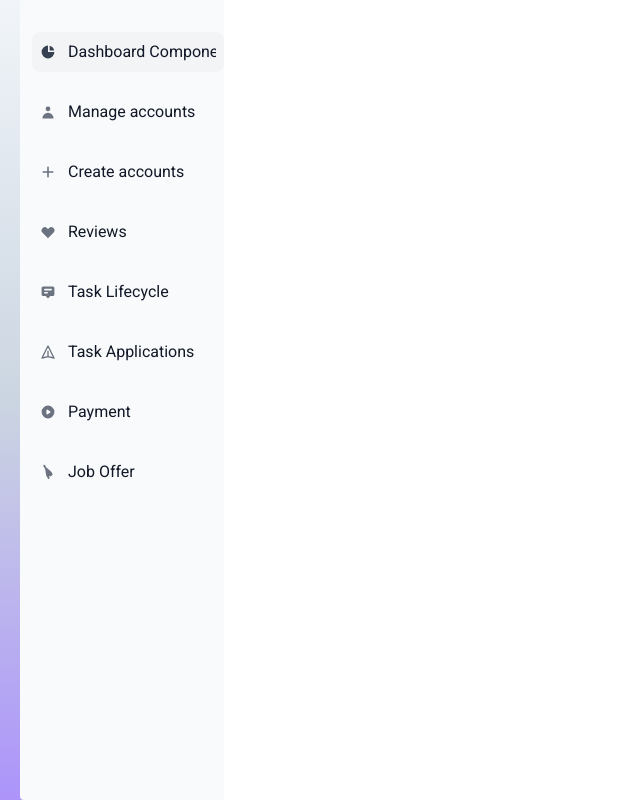
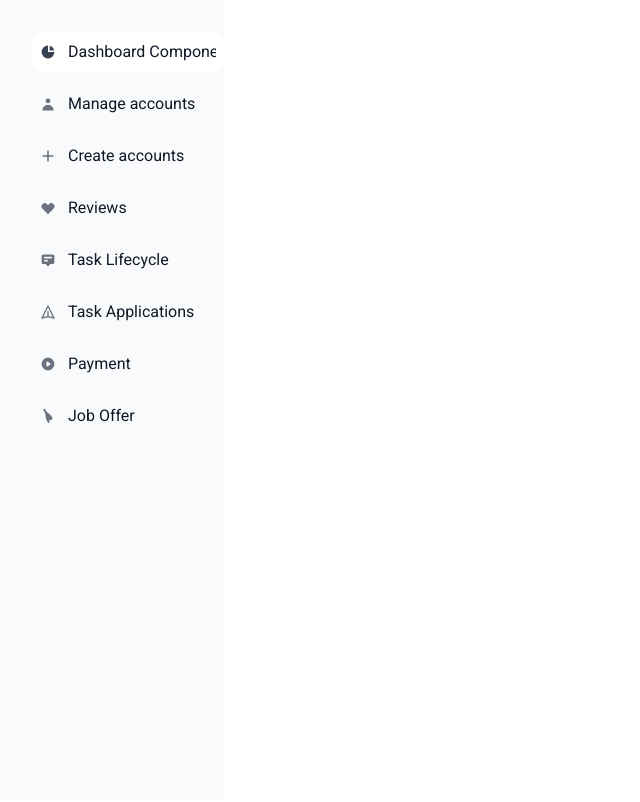
Before and after one commit to Ammen1/LOCAL-LABOR-MARKET-WEB-APPLICATIONS, a React (Vite) app in the folder frontend/: page /dashboard in a window 1280 px wide. Shown: the top 802 px of the page, without its empty margins (0-640 px from the left). Built offline with nearby package versions, Linux system fonts and the light colour scheme; no server answers.

Commit message:
change bg color

```diff
--- a/frontend/src/components/DashSibar.jsx
+++ b/frontend/src/components/DashSibar.jsx
@@ -24,14 +24,15 @@ export default function DashSidebar() {
     navigateTo("/");
   }
   return (
-    <Sidebar className=" bg-gradient-to-b from-slate-100 to-purple-400 via-slate-300 ">
-      <Sidebar.Items>
-        <Sidebar.ItemGroup className="flex flex-col space-y-5 ">
+    <Sidebar className=" bg-slate-50">
+      <Sidebar.Items className="">
+        <Sidebar.ItemGroup className="flex flex-col space-y-3  ">
           <Link to="/dashboard?tab=dash">
             <Sidebar.Item
               active={tab === "dash" || !tab}
               icon={HiChartPie}
               as="div"
+              className=" bg-white"
             >
               Dashboard Component
             </Sidebar.Item>
```
